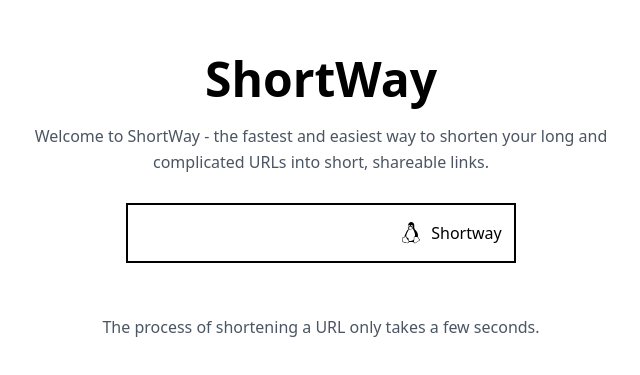
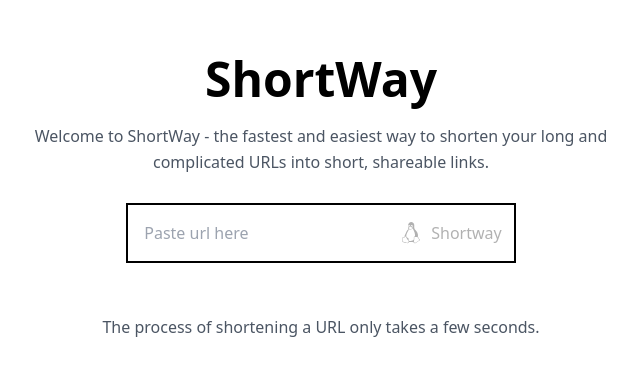
Before and after one commit to sugiartofahmi/mern-url-shortener, a React (Vite) app: page / in a window 1280 px wide. Shown: the part 203-578 px from the top of the page, without its empty margins (319-959 px from the left). Built offline with nearby package versions, Linux system fonts and the light colour scheme.

Commit message:
Fahmi Sugiarto | Add Validate URL

```diff
--- a/src/views/Home/index.jsx
+++ b/src/views/Home/index.jsx
@@ -13,7 +13,10 @@ const Home = () => {
   const getShortUrl = () => {
     setUrl(query);
   };
-
+  const regex = new RegExp(
+    "([0-9A-Za-z-\\.@:%_+~#=]+)+((\\.[a-zA-Z]{2,3})+)(/(.)*)?(\\?(.)*)?"
+  );
+  const validate = regex.test(query);
   return (
     <div className="px-4 mx-auto sm:px-6 lg:px-8 max-w-7xl">
       <div className="max-w-2xl mx-auto text-center">
@@ -29,14 +32,16 @@ const Home = () => {
       <div className="flex flex-col items-center justify-center mt-7 space-y-4 md:space-y-0 md:space-x-4 md:flex-row ">
         <div className="inline-flex items-center justify-center  text-black border-2 border-black ">
           <input
-            value={query == "" ? url : query}
+            value={query}
             onChange={(e) => setQuery(e.target.value)}
             className="w-full h-full px-4 py-4 outline-none"
             type="text"
+            placeholder="Paste url here"
           />
           <button
+            disabled={!validate}
             onClick={getShortUrl}
-            className="inline-flex items-center justify-center px-3 py-4 text-black transition-all duration-200   hover:bg-black hover:text-white focus:bg-black focus:text-white"
+            className="disabled:opacity-30 inline-flex items-center justify-center px-3 py-4 text-black transition-all duration-200   hover:bg-black hover:text-white focus:bg-black focus:text-white"
           >
             <svg
               className="w-6 h-6 mr-2 -ml-1"
```
